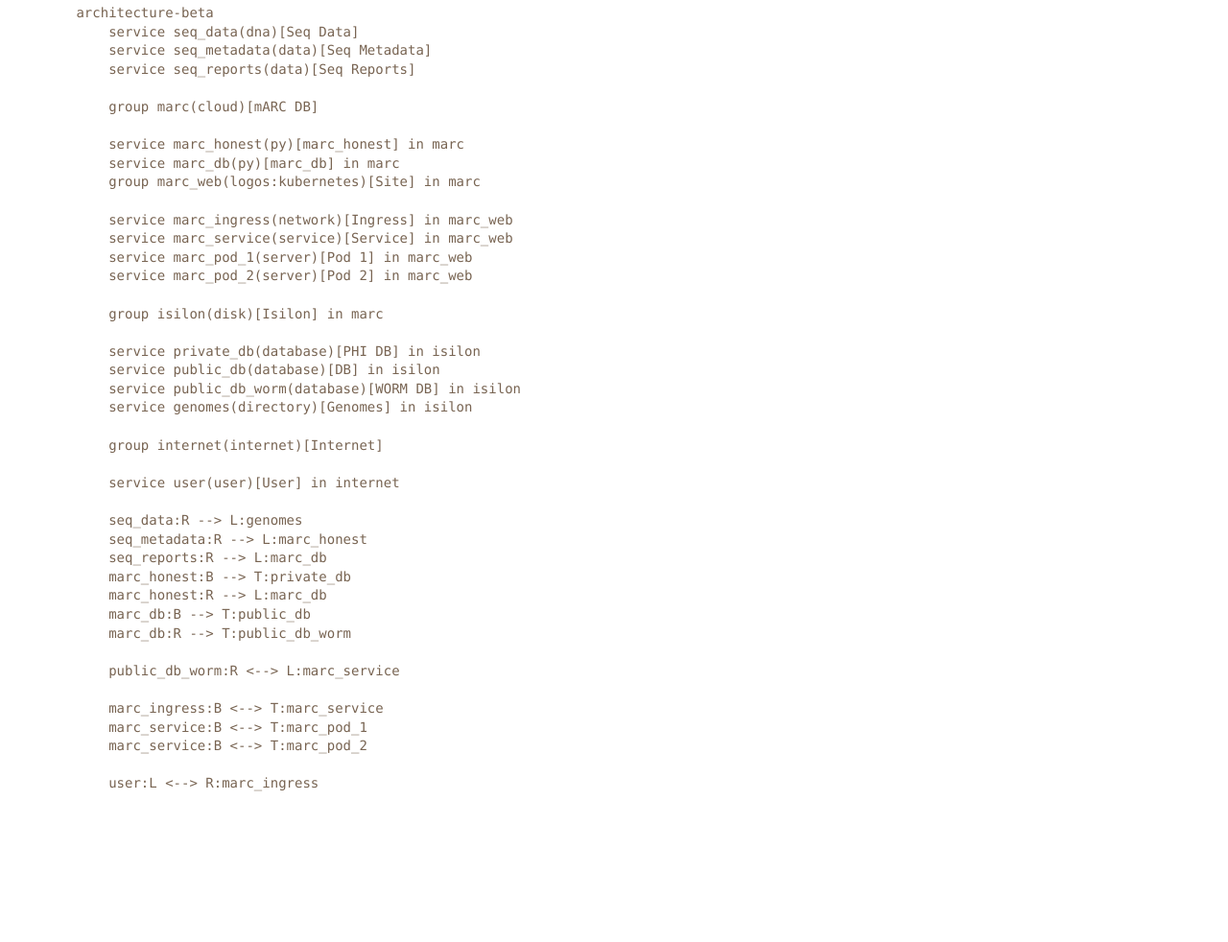
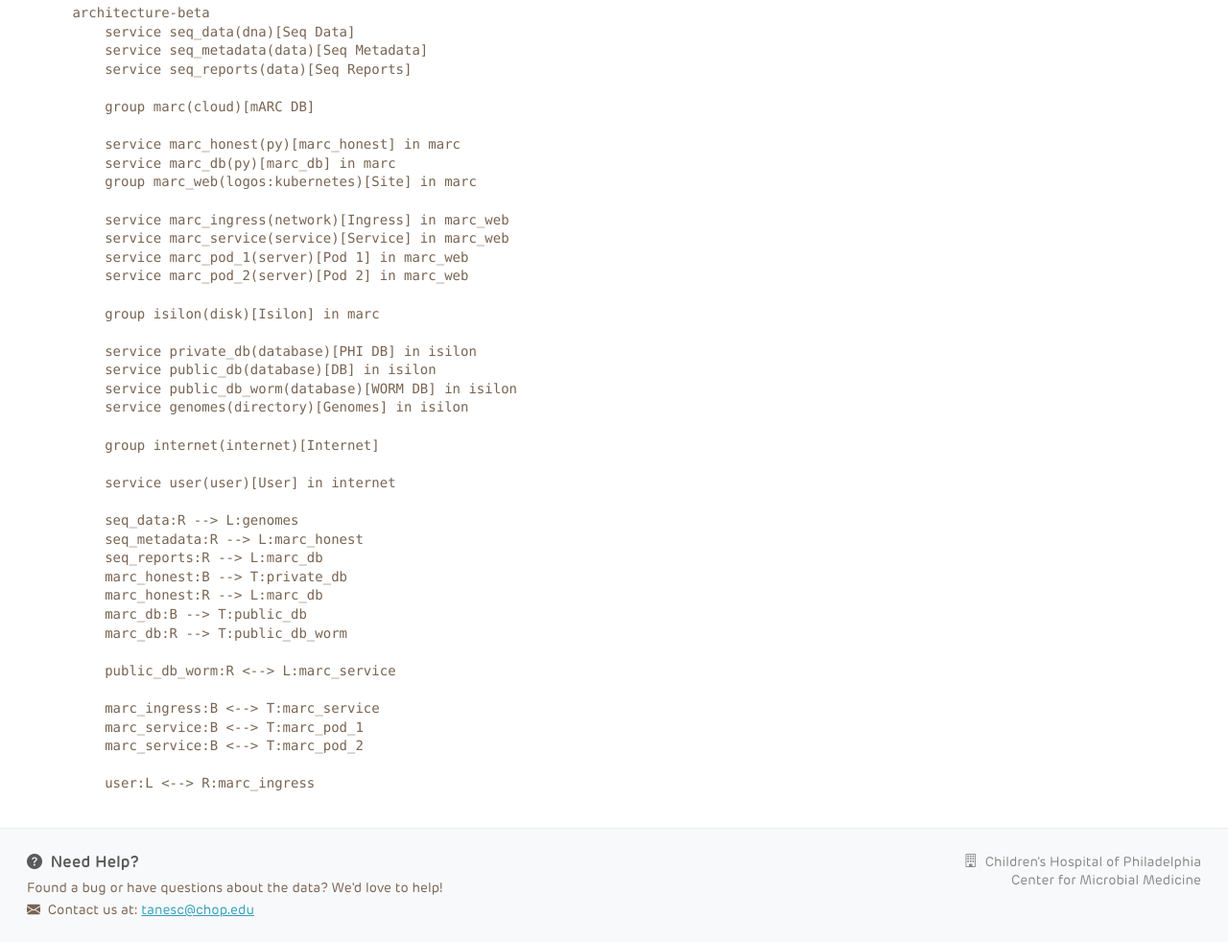
Before and after one commit to PennChopMicrobiomeProgram/marc_web, a Flask app: page /arch in a window 1280 px wide. Shown: the part 66-1048 px from the top of the page at 96% size. Before the commit the page ends 891 px from the top, so only its background shows below. Run offline with Flask 3, Linux system fonts and the light colour scheme; parts of the project's set-up code (start-up, migrations or seed data) failed here and were passed over; some libraries are stand-ins or nearby versions; some web fonts are replaced.

Commit message:
Add footer

```diff
--- a/app/templates/base.html
+++ b/app/templates/base.html
@@ -22,7 +22,7 @@
   <script src="{{ url_for('static', filename='table.js') }}"></script>
   {% block head %}{% endblock %}
 </head>
-<body class="container-fluid{% if is_dev_site %} has-dev-banner{% endif %}">
+<body class="d-flex flex-column container-fluid px-0{% if is_dev_site %} has-dev-banner{% endif %}" style="min-height: 100vh;">
   <nav class="navbar navbar-expand-lg navbar-light fixed-top">
     <div class="container-fluid">
       <a class="navbar-brand" href="{{ url_for('index') }}">
@@ -85,6 +85,30 @@
     });
   </script>
 
+  <main class="flex-grow-1 px-2">
   {% block body %}{% endblock %}
+  </main>
+
+  <footer class="mt-auto py-4 bg-light border-top">
+    <div class="row mx-3">
+      <div class="col-md-8">
+        <h6 class="mb-2"><i class="bi bi-question-circle-fill me-2"></i>Need Help?</h6>
+        <p class="mb-1 small">
+          Found a bug or have questions about the data? We'd love to help!
+        </p>
+        <p class="mb-0 small">
+          <i class="bi bi-envelope-fill me-1"></i>
+          Contact us at: <a href="mailto:tanesc@chop.edu">tanesc@chop.edu</a>
+        </p>
+      </div>
+      <div class="col-md-4 text-md-end">
+        <p class="mb-0 small text-muted">
+          <i class="bi bi-building me-1"></i>
+          Children's Hospital of Philadelphia<br>
+          Center for Microbial Medicine
+        </p>
+      </div>
+    </div>
+  </footer>
 </body>
 </html>
```
